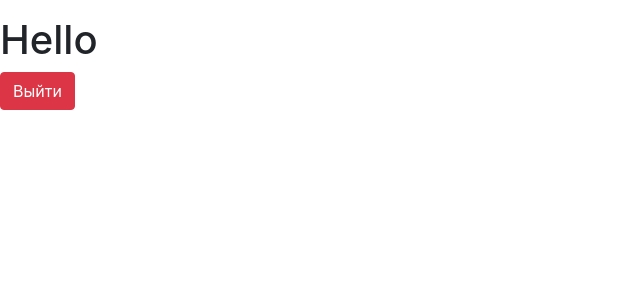
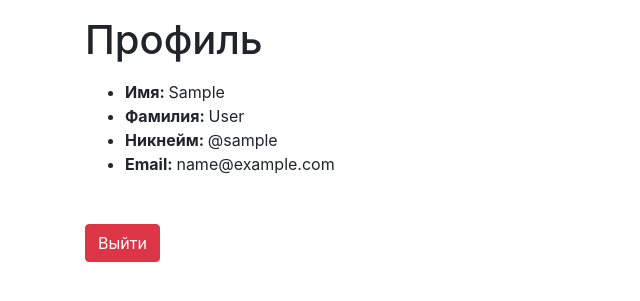
Before and after one commit to psyhoopat/base-django, a Django app: page /profile/ in a window 1280 px wide. Shown: the part 24-325 px from the top of the page, without its empty margins (0-640 px from the left). Run offline with Django 5.2, Linux system fonts and the light colour scheme; the visitor is signed in with stand-in values (Sample User, id 1); some libraries are stand-ins or nearby versions.

Commit message:
update profile page

```diff
--- a/mysite/templates/page/profile.html
+++ b/mysite/templates/page/profile.html
@@ -4,6 +4,17 @@
 
 {% block main %}
     <script src="{% static 'logout.js' %}"></script>
-    <h1>Hello {{ username }}</h1>
-    <button type="button" class="btn btn-danger" onclick="logout()">Выйти</button>
+
+    <div class="container">
+        <h1>Профиль</h1>
+        <ul class="mt-3 mb-5">
+            {% if user.first_name and user.last_name %}
+                <li><strong>Имя: </strong>{{ user.first_name }}</li>
+                <li><strong>Фамилия: </strong>{{ user.last_name }}</li>
+            {% endif %}
+            <li><strong>Никнейм: </strong>@{{ user.username }}</li>
+            <li><strong>Email: </strong>{{ user.email }}</li>
+        </ul>
+        <button type="button" class="btn btn-danger" onclick="logout()">Выйти</button>
+    </div>
 {% endblock %}
--- a/mysite/views.py
+++ b/mysite/views.py
@@ -73,6 +73,7 @@ def login_view(request):
 def profile(request):
     context = {
         "is_auth": request.user.is_authenticated,
+        "user": request.user,
     }
 
     return render(request, "page/profile.html", context)
```
